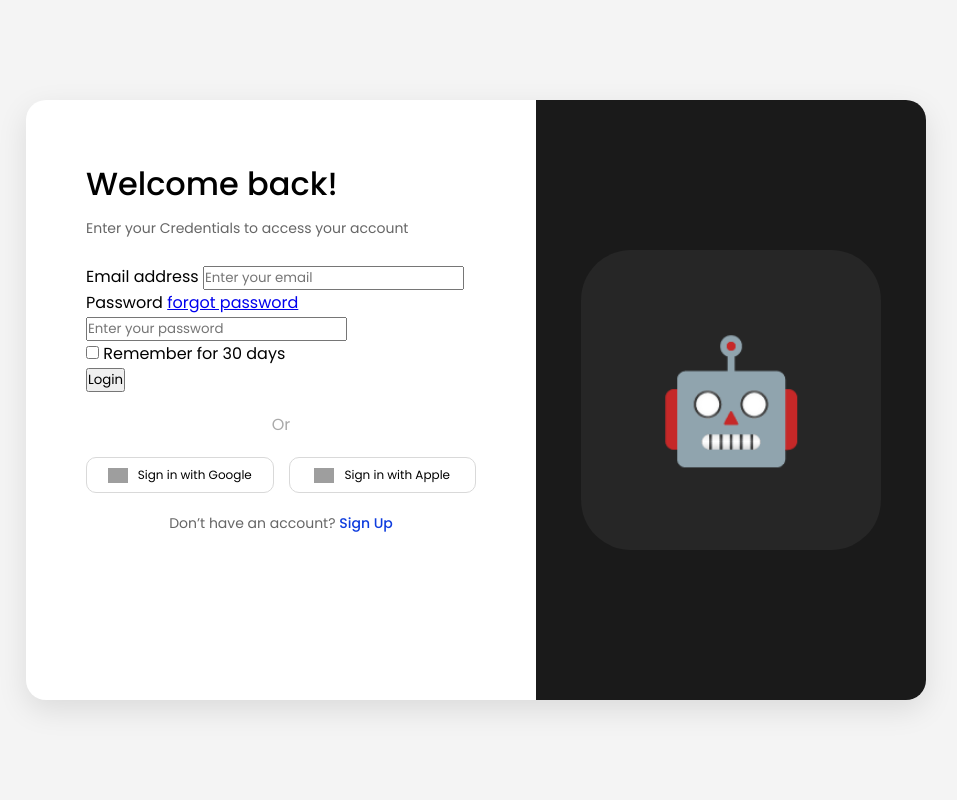
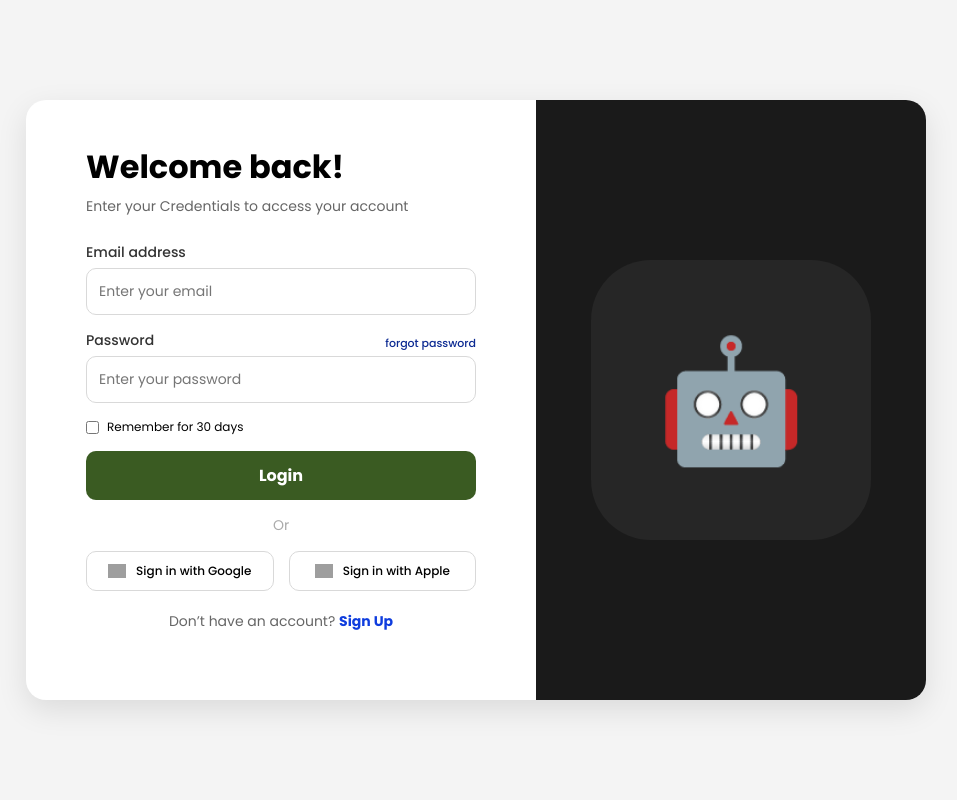
Before and after one commit to mariaferoz1204-cmyk/AIcodeCorrector, a Flask app: page /login in a window 1280 px wide. Shown: the whole page, without its empty margins (164-1121 px from the left). Run offline with Flask 3, Linux system fonts and the light colour scheme; grey boxes are pictures that could not be loaded.

Commit message:
UI: Unified login and signup designs for consistency

```diff
--- a/static/css/loginstyle.css
+++ b/static/css/loginstyle.css
@@ -8,34 +8,36 @@
     display: flex; width: 900px; height: 600px; background: white; border-radius: 20px; overflow: hidden; box-shadow: 0 10px 30px rgba(0,0,0,0.1);
 }
 
-/* Form Styling */
-.form-container { flex: 1; padding: 60px; }
-h2 { font-size: 32px; font-weight: 500; }
+/* Form Side */
+.form-container { flex: 1; padding: 40px 60px; display: flex; flex-direction: column; justify-content: center; }
+h2 { font-size: 32px; font-weight: 600; margin-bottom: 5px; }
 p { color: #666; font-size: 14px; margin-bottom: 25px; }
 
-.input-field { margin-bottom: 15px; }
-.input-field label { display: block; font-size: 14px; margin-bottom: 5px; }
+.input-field { margin-bottom: 15px; text-align: left; }
+.input-field label { display: block; font-size: 14px; font-weight: 500; margin-bottom: 5px; color: #333; }
 .input-field input {
-    width: 100%; padding: 10px; border: 1px solid #D9D9D9; border-radius: 10px; outline: none;
+    width: 100%; padding: 12px; border: 1px solid #D9D9D9; border-radius: 10px; outline: none; font-size: 14px;
 }
 
-.flex-label { display: flex; justify-content: space-between; }
-.forgot-txt { font-size: 11px; color: #0C2A92; text-decoration: none; }
+.password-header { display: flex; justify-content: space-between; align-items: center; }
+.forgot-link { font-size: 11px; color: #0C2A92; text-decoration: none; font-weight: 500; }
 
-.remember-row { display: flex; align-items: center; gap: 8px; font-size: 12px; margin: 15px 0; }
+.checkbox-row { display: flex; align-items: center; gap: 8px; font-size: 12px; margin: 15px 0; }
+.checkbox-row input { cursor: pointer; }
 
-.submit-btn {
+.btn-submit {
     width: 100%; padding: 12px; background: #3A5B22; color: white; border: none;
-    border-radius: 10px; font-weight: 700; cursor: pointer;
+    border-radius: 10px; font-weight: 700; cursor: pointer; font-size: 16px; transition: 0.3s;
 }
+.btn-submit:hover { background: #2d461a; }
 
-.separator { text-align: center; margin: 20px 0; color: #aaa; position: relative; }
+.separator { text-align: center; margin: 15px 0; color: #aaa; font-size: 14px; }
 
 .social-grid { display: flex; gap: 15px; }
 .social-item {
-    flex: 1; border: 1px solid #D9D9D9; border-radius: 10px; padding: 8px;
+    flex: 1; border: 1px solid #D9D9D9; border-radius: 10px; padding: 10px;
     display: flex; align-items: center; justify-content: center; gap: 10px;
-    text-decoration: none; color: black; font-size: 12px;
+    text-decoration: none; color: black; font-size: 12px; font-weight: 500;
 }
 
 /* Visual Side */
@@ -43,22 +45,10 @@ p { color: #666; font-size: 14px; margin-bottom: 25px; }
     flex: 1; background: #1a1a1a; display: flex; align-items: center; justify-content: center;
 }
 .robot-circle {
-    width: 300px; height: 300px; background: rgba(255,255,255,0.05);
-    border-radius: 50px; display: flex; align-items: center; justify-content: center;
+    width: 280px; height: 280px; background: rgba(255,255,255,0.05);
+    border-radius: 60px; display: flex; align-items: center; justify-content: center;
 }
 .bot-icon { font-size: 120px; }
 
-.footer-text { text-align: center; margin-top: 20px; }
-.footer-text a { color: #0F3DDE; text-decoration: none; font-weight: 500; }
-
-
-/* Add this to the bottom of your existing loginstyle.css */
-.remember-row label u {
-    cursor: pointer;
-    color: #000;
-}
-
-/* Ensure headings in signup aren't too cramped */
-.form-container h2 {
-    margin-bottom: 10px;
-}
+.footer-text { text-align: center; margin-top: 20px; font-size: 14px; }
+.footer-text a { color: #0F3DDE; text-decoration: none; font-weight: 600; }
--- a/templates/login.html
+++ b/templates/login.html
@@ -15,12 +15,12 @@
                 <p>Enter your Credentials to access your account</p>
 
                 <form action="/login" method="POST">
-    <div class="input-group">
+                    <div class="input-field">
                         <label>Email address</label>
                         <input type="email" name="email" placeholder="Enter your email" required>
                     </div>
 
-    <div class="input-group">
+                    <div class="input-field">
                         <div class="password-header">
                             <label>Password</label>
                             <a href="#" class="forgot-link">forgot password</a>
@@ -33,18 +33,18 @@
                         <label for="remember">Remember for 30 days</label>
                     </div>
 
-    <button type="submit" class="btn-login">Login</button>
+                    <button type="submit" class="btn-submit">Login</button>
                 </form>
 
                 <div class="separator">Or</div>
 
                 <div class="social-grid">
-                    <a href="/login/google" class="social-item">
-                        <img src="https://www.gstatic.com/images/branding/product/1x/gsa_512dp.png" width="20">
+                    <a href="#" class="social-item">
+                        <img src="https://www.gstatic.com/images/branding/product/1x/gsa_512dp.png" width="18">
                         Sign in with Google
                     </a>
-                    <a href="/login/apple" class="social-item">
-                        <img src="https://upload.wikimedia.org/wikipedia/commons/f/fa/Apple_logo_black.svg" width="20">
+                    <a href="#" class="social-item">
+                        <img src="https://upload.wikimedia.org/wikipedia/commons/f/fa/Apple_logo_black.svg" width="18">
                         Sign in with Apple
                     </a>
                 </div>
```
Also changed, not shown: templates/signup.html (+5 -5 lines). Lines whose indentation alone changed are shown as unchanged.
